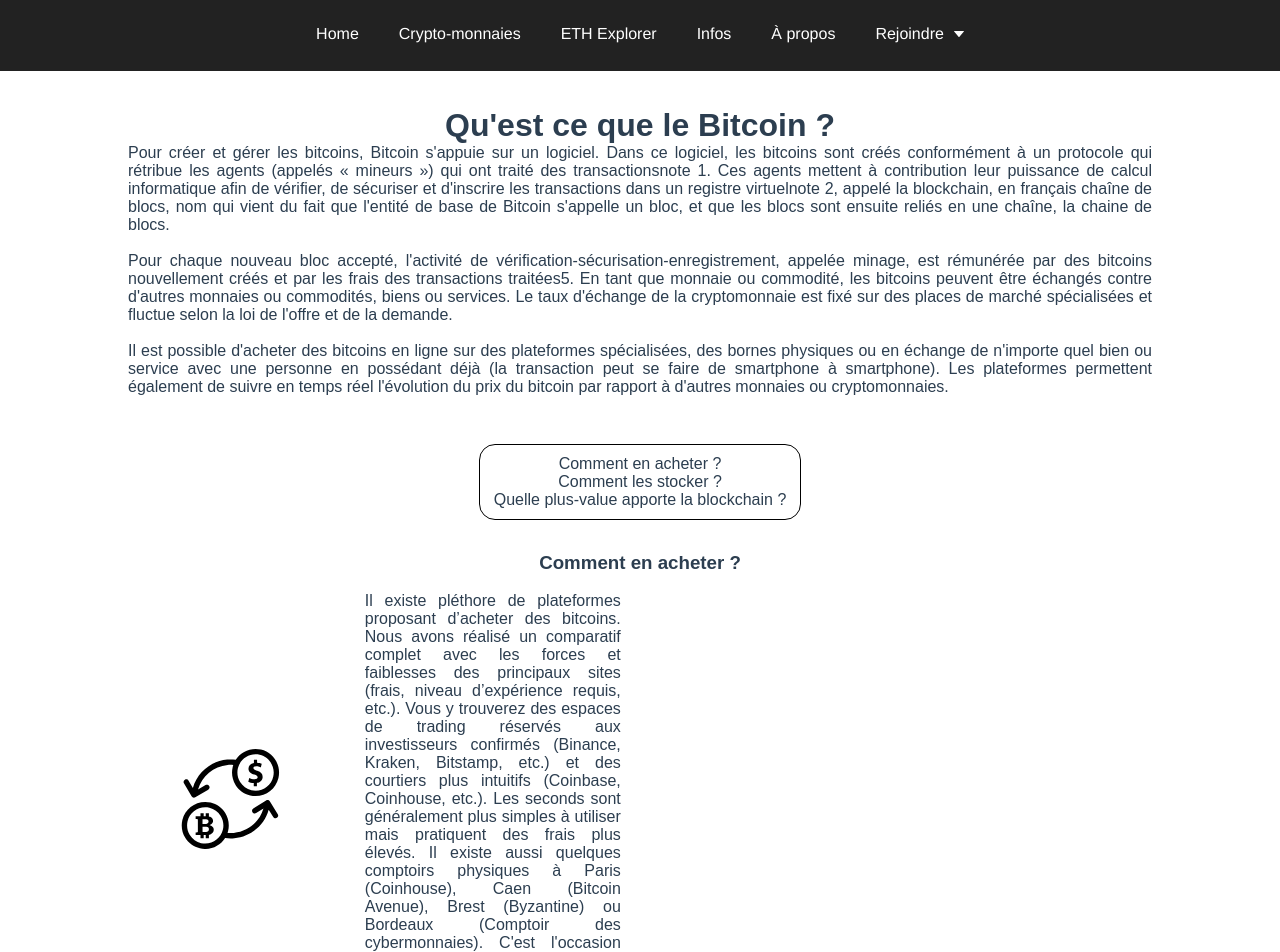
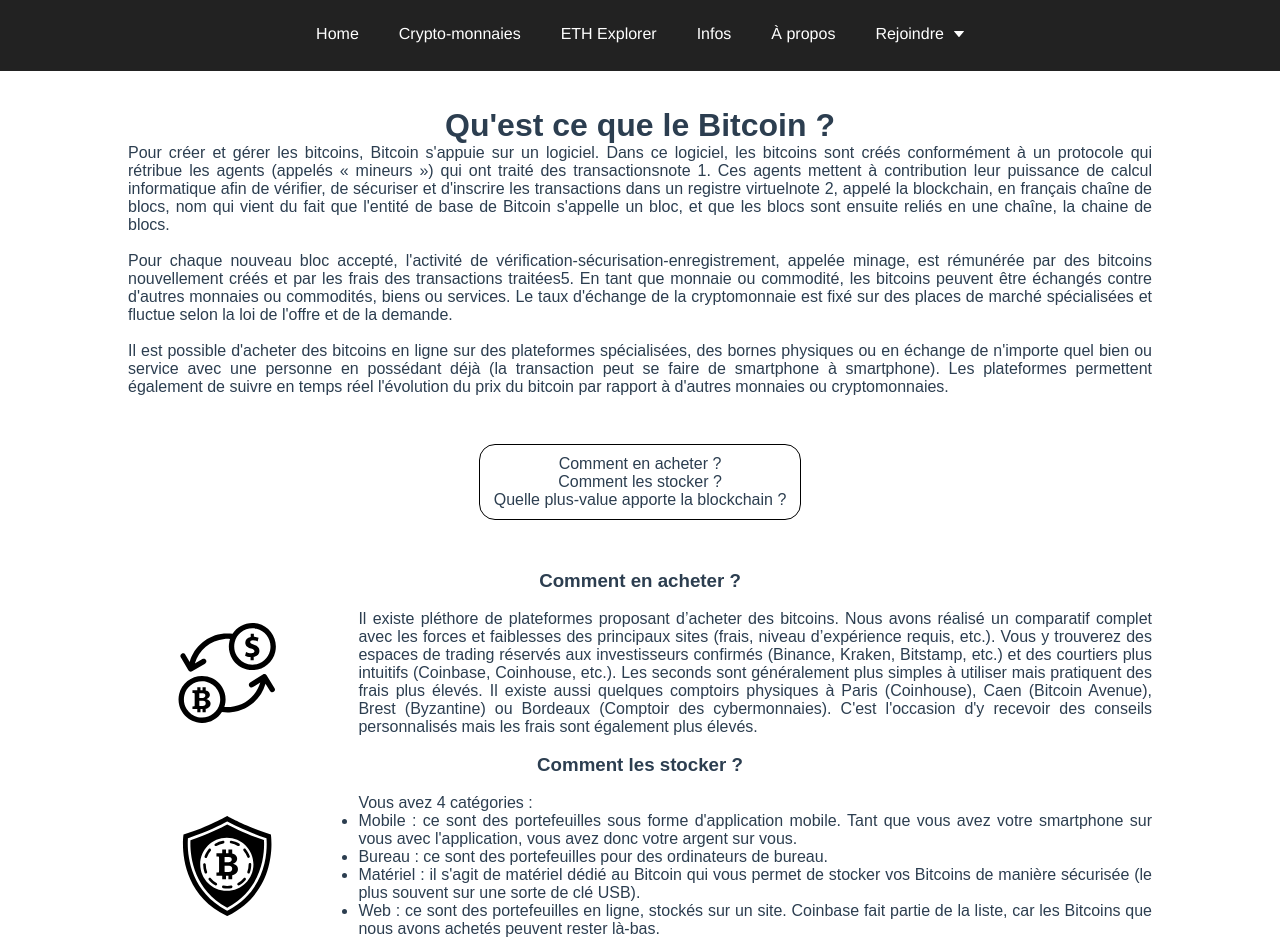
Before and after one commit to hderoche/vue-webdev, a Vue app in the folder front/: page /infos in a window 1280 px wide. Shown: the top 952 px of the page. Built offline with nearby package versions, Linux system fonts and the light colour scheme.

Commit message:
Style and dependency

```diff
--- a/front/src/views/Infos.vue
+++ b/front/src/views/Infos.vue
@@ -14,10 +14,11 @@
           <ul class="summary" style="margin-top: 3rem; margin-bottom: 2rem;">
               <li v-for="link in list_link" :key="link.name">{{ link.name }}</li>
           </ul>
+          <br>
           <h3>{{ list_link[0].name }}</h3>
             <br>
             <div style="display: inline-flex; align-items: center;">
-              <svg class="left" version="1.1" width="auto" height="auto" viewBox="0 0 37.25 37.25" style="enable-background:new 0 0 37.25 37.25;" xml:space="preserve">
+              <svg class="left" version="1.1" viewBox="0 0 37.25 37.25" style="enable-background:new 0 0 37.25 37.25;" xml:space="preserve">
     <g>
         <path d="M11.612,28.643c-0.172-0.101-0.424-0.191-0.752-0.275c0.306-0.104,0.553-0.232,0.738-0.393
             c0.188-0.162,0.328-0.347,0.426-0.552c0.102-0.207,0.151-0.426,0.151-0.657c0-0.316-0.094-0.607-0.28-0.875
@@ -61,10 +62,12 @@
                   Il existe pléthore de plateformes proposant d’acheter des bitcoins. Nous avons réalisé un comparatif complet avec les forces et faiblesses des principaux sites (frais, niveau d’expérience requis, etc.). Vous y trouverez des espaces de trading réservés aux investisseurs confirmés (Binance, Kraken, Bitstamp, etc.) et des courtiers plus intuitifs (Coinbase, Coinhouse, etc.). Les seconds sont généralement plus simples à utiliser mais pratiquent des frais plus élevés. Il existe aussi quelques comptoirs physiques à Paris (Coinhouse), Caen (Bitcoin Avenue), Brest (Byzantine) ou Bordeaux (Comptoir des cybermonnaies). C'est l'occasion d'y recevoir des conseils personnalisés mais les frais sont également plus élevés.
               </p>
           </div>
+          <br>
+          <br>
           <h3>{{ list_link[1].name }}</h3>
             <br>
           <div style="display: inline-flex; align-items: center;">
-              <svg class="left" version="1.1" width="auto" height="auto" viewBox="0 0 38.027 38.027" style="enable-background:new 0 0 38.027 38.027;" xml:space="preserve">
+              <svg class="left" version="1.1" viewBox="0 0 38.027 38.027" style="enable-background:new 0 0 38.027 38.027;" xml:space="preserve">
     <g>
         <path d="M35.63,7.074C26.181,4.043,19.018,0,19.018,0h-0.011c0,0-7.058,4.098-16.609,7.074c0,0-3.351,21.314,16.56,30.953h0.11
             C38.981,28.389,35.63,7.074,35.63,7.074z M19.245,35.898l-0.231,0.121l-0.233-0.123C4.078,28.158,3.8,13.189,4.064,8.787
@@ -109,7 +112,7 @@
             s-0.368,0.352-0.604,0.416C19.814,21.287,19.515,21.32,19.155,21.32z"/>
     </g>
               </svg>
-              <p>
+              <p class="right">
                 Vous avez 4 catégories :
                 <ul>
                     <li>Mobile : ce sont des portefeuilles sous forme d'application mobile. Tant que vous avez votre smartphone sur vous avec l'application, vous avez donc votre argent sur vous.</li>
@@ -119,6 +122,8 @@
                 </ul>
               </p>
           </div>
+            <br>
+            <br>
           <h3>{{ list_link[2].name }}</h3>
             <br>
           <p>
@@ -216,4 +221,8 @@ p, p ul li {
     margin-right: 2rem;
     max-height: 100px;
 }
+
+.right {
+  width: 80%;
+}
 </style>
```
Also changed, not shown: 1 other file (tests, documents, lock files or other folders).
